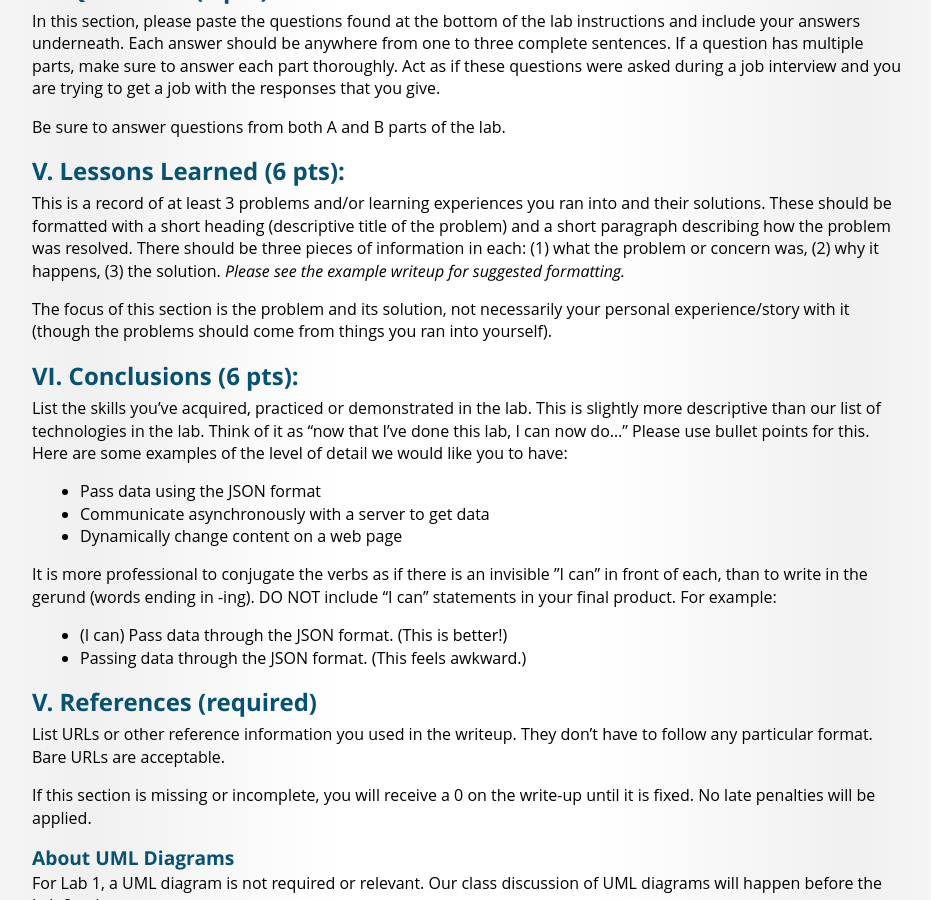
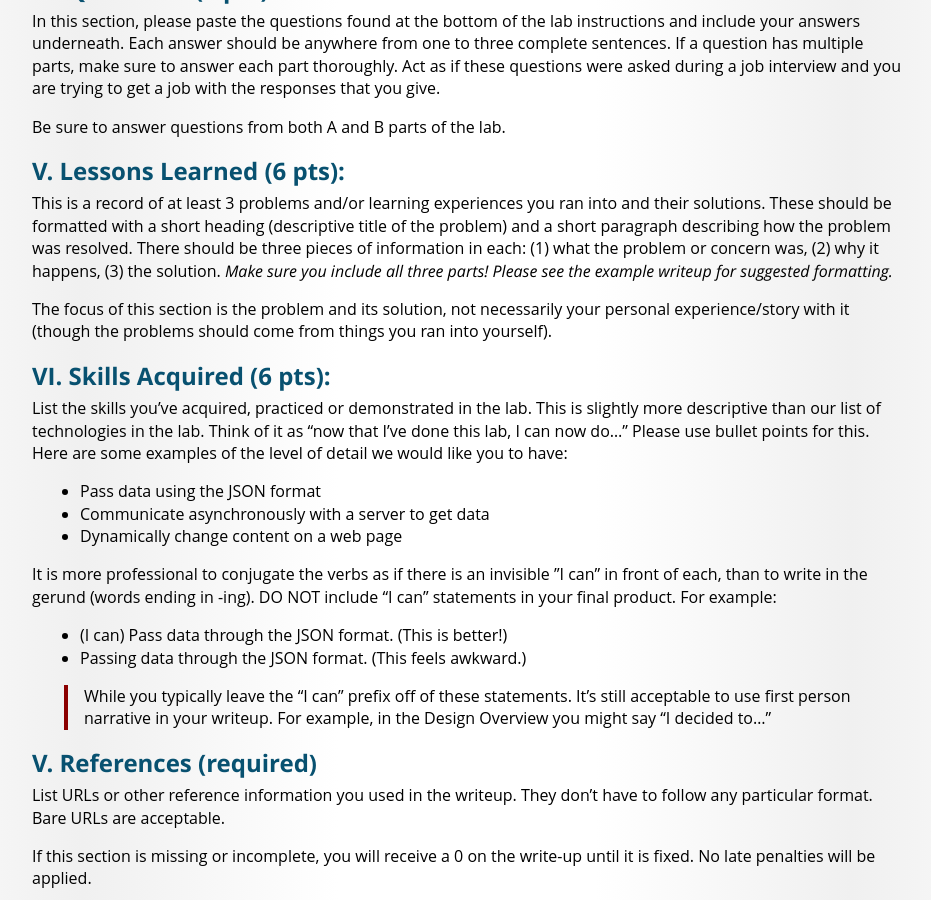
Before and after one commit to BYU-ITC-210/BYU-ITC-210.github.io, a Jekyll site: the page built from LabWriteupInstructions.md, in a window 1280 px wide and 900 px high, scrolled down 1208 px. Shown: the whole window, without its empty margins (173-1104 px from the left). Built offline with Jekyll 4.4.1, drawn with Linux system fonts in a browser that asks for light colours; some web fonts are replaced.

Commit message:
Lab writeup instruction tweaks.

```diff
--- a/LabWriteupInstructions.md
+++ b/LabWriteupInstructions.md
@@ -49,11 +49,11 @@ Be sure to answer questions from both A and B parts of the lab.
 
 ## V. Lessons Learned (6 pts):
 
-This is a record of at least 3 problems and/or learning experiences you ran into and their solutions. These should be formatted with a short heading (descriptive title of the problem) and a short paragraph describing how the problem was resolved. There should be three pieces of information in each: (1) what the problem or concern was, (2) why it happens, (3) the solution. *Please see the example writeup for suggested formatting.*
+This is a record of at least 3 problems and/or learning experiences you ran into and their solutions. These should be formatted with a short heading (descriptive title of the problem) and a short paragraph describing how the problem was resolved. There should be three pieces of information in each: (1) what the problem or concern was, (2) why it happens, (3) the solution. *Make sure you include all three parts! Please see the example writeup for suggested formatting.*
 
 The focus of this section is the problem and its solution, not necessarily your personal experience/story with it (though the problems should come from things you ran into yourself).
 
-## VI. Conclusions (6 pts):
+## VI. Skills Acquired (6 pts):
 
 List the skills you've acquired, practiced or demonstrated in the lab. This is slightly more descriptive than our list of technologies in the lab. Think of it as “now that I’ve done this lab, I can now do…” Please use bullet points for this. Here are some examples of the level of detail we would like you to have:
 
@@ -65,6 +65,8 @@ It is more professional to conjugate the verbs as if there is an invisible "I c
 
 * (I can) Pass data through the JSON format. (This is better!)
 * Passing data through the JSON format. (This feels awkward.)
+
+> While you typically leave the "I can" prefix off of these statements. It's still acceptable to use first person narrative in your writeup. For example, in the Design Overview you might say "I decided to..."
 
 ## V. References (required)
 
```
